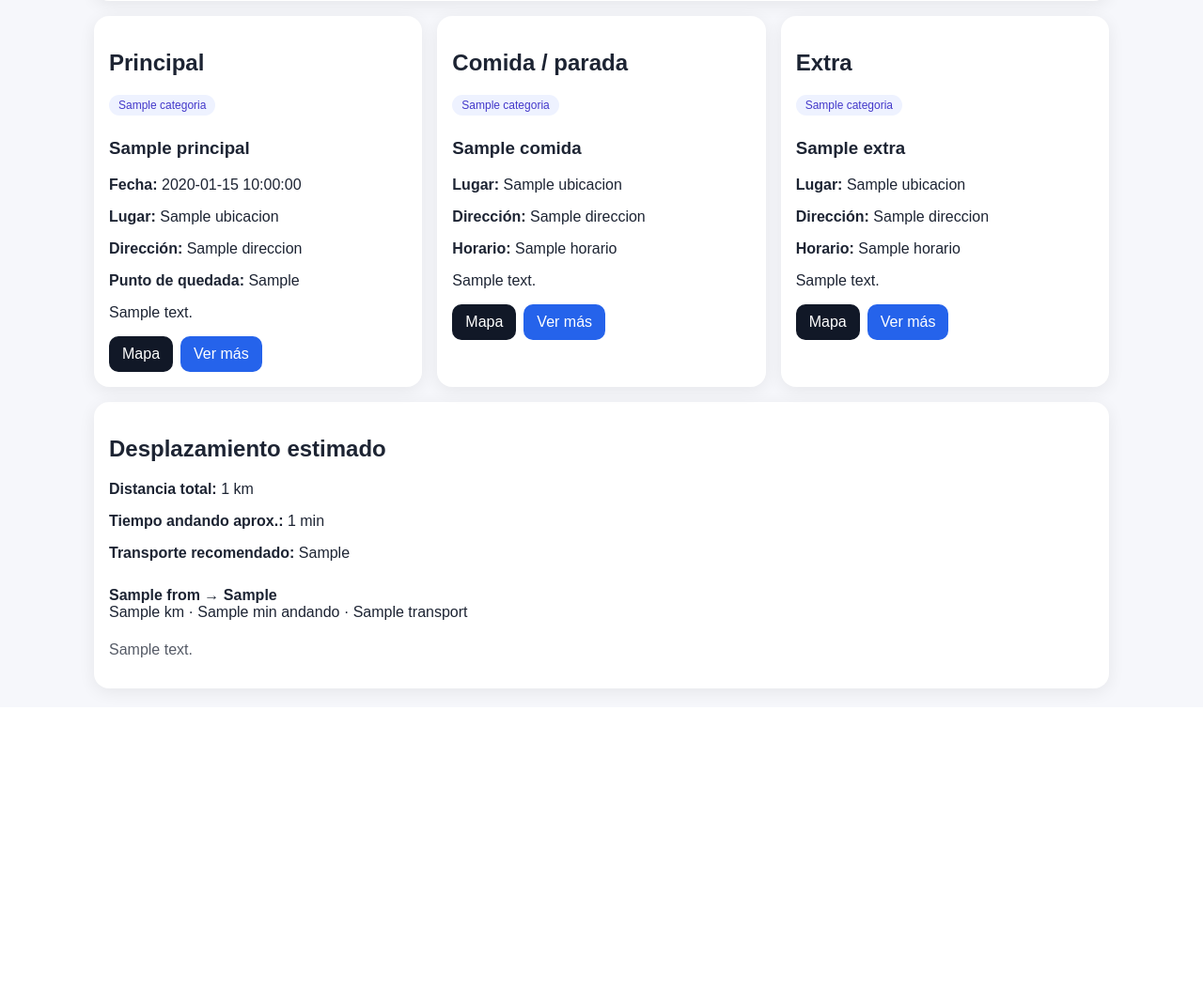
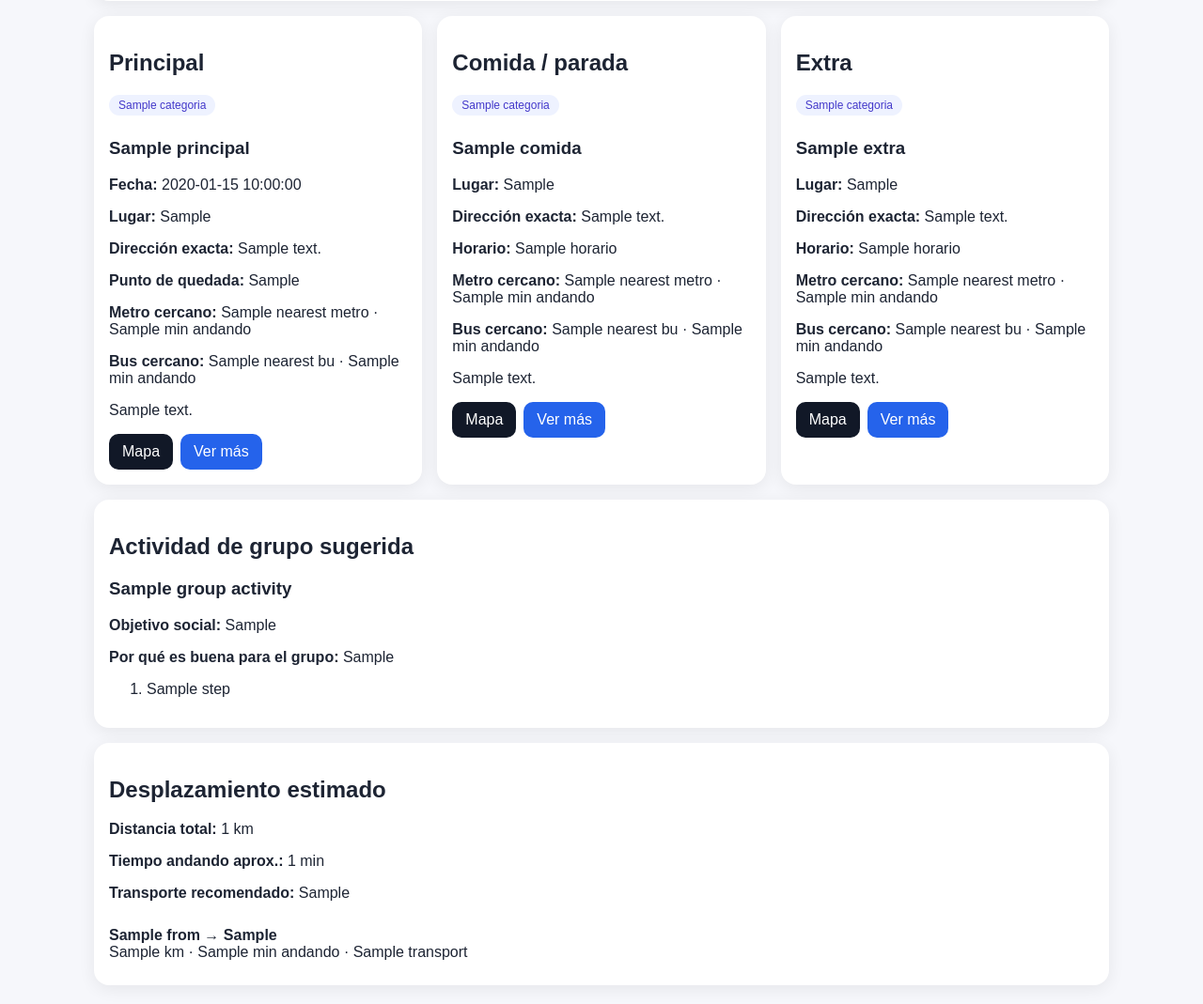
Before and after one commit to ROVDYRSOFTWARE/TEENAYERBILAO, a Flask app: template templates/plan_hoy.html in a window 1280 px wide. Shown: the part 245-1314 px from the top of the page at 94% size. Before the commit the page ends 989 px from the top, so only its background shows below. Run offline with Flask 3, Linux system fonts and the light colour scheme; the template is opened without the code that fills it: most values are stand-ins (such as "Sample title", 1, 10 or a date in 2020); data that the repository does not hold is empty; parts of the project's set-up code (start-up, migrations or seed data) failed here and were passed over.

Commit message:
plan_hoy.html

```diff
--- a/templates/plan_hoy.html
+++ b/templates/plan_hoy.html
@@ -28,14 +28,21 @@
       {% if plan.principal.fecha %}
         <p><strong>Fecha:</strong> {{ plan.principal.fecha }}</p>
       {% endif %}
-      {% if plan.principal.ubicacion %}
-        <p><strong>Lugar:</strong> {{ plan.principal.ubicacion }}</p>
+      {% if plan.principal._display_place %}
+        <p><strong>Lugar:</strong> {{ plan.principal._display_place }}</p>
       {% endif %}
-      {% if plan.principal.direccion %}
-        <p><strong>Dirección:</strong> {{ plan.principal.direccion }}</p>
+      {% if plan.principal._display_address %}
+        <p><strong>Dirección exacta:</strong> {{ plan.principal._display_address }}</p>
       {% endif %}
       {% if plan.principal.punto_quedada %}
         <p><strong>Punto de quedada:</strong> {{ plan.principal.punto_quedada }}</p>
+      {% endif %}
+
+      {% if plan.principal._nearest_metro %}
+        <p><strong>Metro cercano:</strong> {{ plan.principal._nearest_metro.name }} · {{ plan.principal._nearest_metro.walk_minutes }} min andando</p>
+      {% endif %}
+      {% if plan.principal._nearest_bus %}
+        <p><strong>Bus cercano:</strong> {{ plan.principal._nearest_bus.name }} · {{ plan.principal._nearest_bus.walk_minutes }} min andando</p>
       {% endif %}
 
       <p>{{ plan.principal.descripcion }}</p>
@@ -59,14 +66,20 @@
       <div class="pill">{{ plan.comida.categoria }}</div>
       <h3>{{ plan.comida.titulo or plan.comida.nombre }}</h3>
 
-      {% if plan.comida.ubicacion %}
-        <p><strong>Lugar:</strong> {{ plan.comida.ubicacion }}</p>
+      {% if plan.comida._display_place %}
+        <p><strong>Lugar:</strong> {{ plan.comida._display_place }}</p>
       {% endif %}
-      {% if plan.comida.direccion %}
-        <p><strong>Dirección:</strong> {{ plan.comida.direccion }}</p>
+      {% if plan.comida._display_address %}
+        <p><strong>Dirección exacta:</strong> {{ plan.comida._display_address }}</p>
       {% endif %}
       {% if plan.comida.horario %}
         <p><strong>Horario:</strong> {{ plan.comida.horario }}</p>
+      {% endif %}
+      {% if plan.comida._nearest_metro %}
+        <p><strong>Metro cercano:</strong> {{ plan.comida._nearest_metro.name }} · {{ plan.comida._nearest_metro.walk_minutes }} min andando</p>
+      {% endif %}
+      {% if plan.comida._nearest_bus %}
+        <p><strong>Bus cercano:</strong> {{ plan.comida._nearest_bus.name }} · {{ plan.comida._nearest_bus.walk_minutes }} min andando</p>
       {% endif %}
 
       <p>{{ plan.comida.descripcion }}</p>
@@ -90,14 +103,20 @@
       <div class="pill">{{ plan.extra.categoria }}</div>
       <h3>{{ plan.extra.titulo or plan.extra.nombre }}</h3>
 
-      {% if plan.extra.ubicacion %}
-        <p><strong>Lugar:</strong> {{ plan.extra.ubicacion }}</p>
+      {% if plan.extra._display_place %}
+        <p><strong>Lugar:</strong> {{ plan.extra._display_place }}</p>
       {% endif %}
-      {% if plan.extra.direccion %}
-        <p><strong>Dirección:</strong> {{ plan.extra.direccion }}</p>
+      {% if plan.extra._display_address %}
+        <p><strong>Dirección exacta:</strong> {{ plan.extra._display_address }}</p>
       {% endif %}
       {% if plan.extra.horario %}
         <p><strong>Horario:</strong> {{ plan.extra.horario }}</p>
+      {% endif %}
+      {% if plan.extra._nearest_metro %}
+        <p><strong>Metro cercano:</strong> {{ plan.extra._nearest_metro.name }} · {{ plan.extra._nearest_metro.walk_minutes }} min andando</p>
+      {% endif %}
+      {% if plan.extra._nearest_bus %}
+        <p><strong>Bus cercano:</strong> {{ plan.extra._nearest_bus.name }} · {{ plan.extra._nearest_bus.walk_minutes }} min andando</p>
       {% endif %}
 
       <p>{{ plan.extra.descripcion }}</p>
@@ -115,6 +134,20 @@
     {% endif %}
   </div>
 </div>
+
+{% if plan.group_activity %}
+  <div class="card" style="margin-top:16px;">
+    <h2>Actividad de grupo sugerida</h2>
+    <h3>{{ plan.group_activity.title }}</h3>
+    <p><strong>Objetivo social:</strong> {{ plan.group_activity.social_goal }}</p>
+    <p><strong>Por qué es buena para el grupo:</strong> {{ plan.group_activity.healthy_reason }}</p>
+    <ol>
+      {% for step in plan.group_activity.steps %}
+        <li>{{ step }}</li>
+      {% endfor %}
+    </ol>
+  </div>
+{% endif %}
 
 {% if plan.route %}
   <div class="card" style="margin-top:16px;">
@@ -142,10 +175,6 @@
         {% endfor %}
       </div>
     {% endif %}
-
-    {% if plan.route.stops_note %}
-      <p style="margin-top:12px; opacity:.75;">{{ plan.route.stops_note }}</p>
-    {% endif %}
   </div>
 {% endif %}
 {% endblock %}
```
